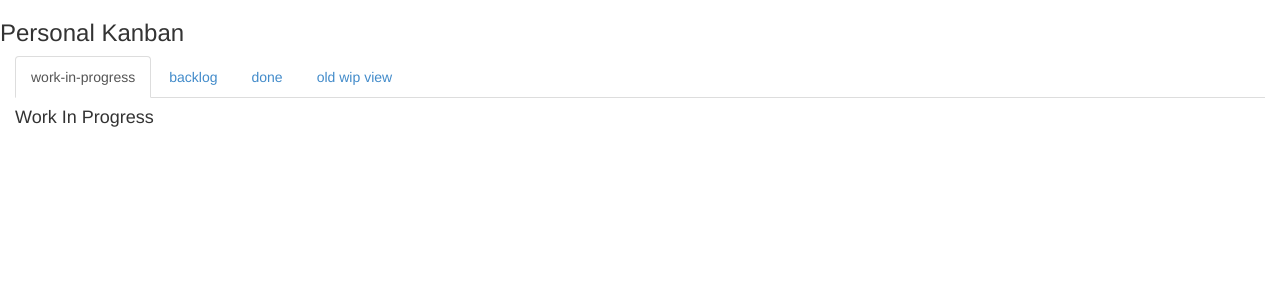
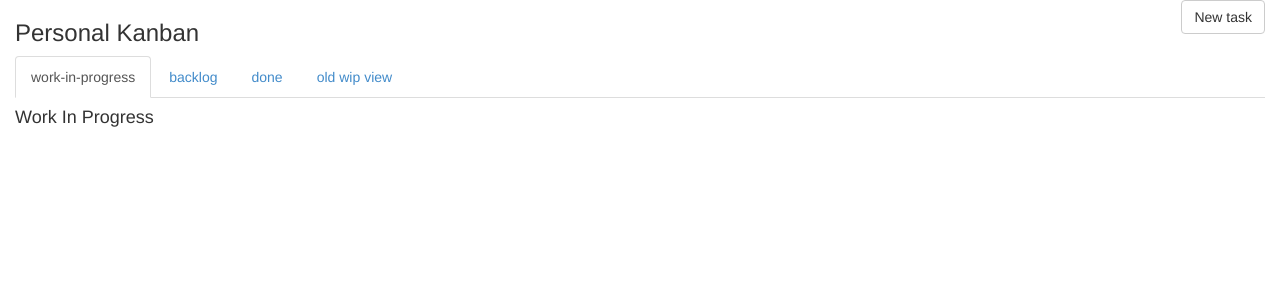
Before and after one commit to RoyMickos/pkanban, a Django app: template pkanban/templates/pkanban/pkanban_index.html in a window 1280 px wide. Shown: the top 300 px of the page. Run offline with Django 3.2, Linux system fonts and the light colour scheme; the template is opened without the code that fills it, so the values that code supplies are empty; some libraries are stand-ins or nearby versions.

Commit message:
new task skeleton

```diff
--- a/pkanban/static/pkanban/js/app.js
+++ b/pkanban/static/pkanban/js/app.js
@@ -149,3 +149,58 @@ pkanbanApp.controller('taskController', ['$scope', 'Restangular', function($scop
   });
   //$scope.tasks = Task.query();
 }]);
+
+// controller for the button to open new task modal
+pkanbanApp.service('NewTask', ['$rootScope',
+  function($rootScope) {
+    this.new_task = {
+      name: undefined,
+      description: undefined,
+      effort: 0
+    };
+  }
+]);
+
+pkanbanApp.controller('NewTaskCtrl', ['$scope', '$modal', '$log', 'Restangular', 'NewTask',
+  function($scope, $modal, $log, Restangular, NewTask) {
+    $scope.new_task = NewTask.new_task;
+
+    $scope.submit_task = function(){
+      console.log('Submit task called for:');
+      console.log($scope.new_task);
+      $scope.new_task.name = undefined;
+      $scope.new_task.description = undefined;
+    };
+
+    $scope.open = function(){
+      var modalInstance = $modal.open({
+        templateUrl: '/static/pkanban/templates/new-task.html',
+        controller: 'ModalInstanceCtrl',
+        size: 'lg',
+      });
+
+      modalInstance.result.then(function (new_task) {
+        $scope.new_task = new_task;
+        $scope.submit_task();
+      }, function() {
+        $log.info('Cancelled new task creation');
+      });
+    };
+
+
+}]);
+
+// controller for the modal itself
+pkanbanApp.controller('ModalInstanceCtrl', ['$scope', '$modalInstance', 'NewTask',
+  function($scope, $modalInstance, NewTask){
+    $scope.new_task = NewTask.new_task;
+
+    $scope.create_task = function() {
+      $modalInstance.close($scope.new_task);
+    };
+
+    $scope.cancel = function() {
+      $modalInstance.dismiss('cancel');
+    };
+  }
+]);
--- a/pkanban/static/pkanban/js/wip-view.js
+++ b/pkanban/static/pkanban/js/wip-view.js
@@ -131,6 +131,7 @@ pkanbanApp.controller('wipController', ['$scope', 'Restangular',
      $scope.saveCurrentTask = function() {
        if ($scope.datamodel.current_task){
          $scope.datamodel.current_task.put();
+         $scope.unsavedChanges = false;
        }
      }
 
--- a/pkanban/templates/pkanban/pkanban_index.html
+++ b/pkanban/templates/pkanban/pkanban_index.html
@@ -27,9 +27,19 @@
 
 {% block content %}
 
-  <h3> Personal Kanban </h3>
   {% verbatim %}
   <div class="container-fluid">
+
+    <div class="row">
+      <div class="col-md-8 col-xs-8"><h3> Personal Kanban </h3></div>
+      <!-- Modal for creating new tasks -->
+      <div class="col-md-4 col-xs-4">
+        <div ng-controller="NewTaskCtrl">
+          <button class="btn btn-default pull-right" ng-click="open()">New task</button>
+        </div>
+      </div>
+    </div>
+
     <pk-main-view>
 
       <div ng-controller="wipController"> <!-- new wip -->
```
Also changed, not shown: pkanban/static/pkanban/templates/new-task.html (added, +10 -0 lines).
